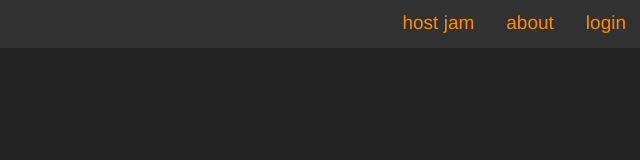
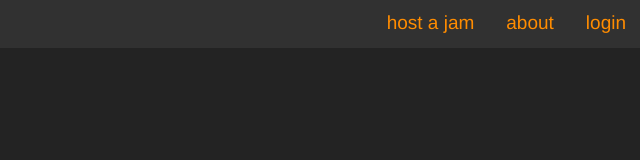
Before and after one commit to YaMaisiukDranko/letsMakeAGame, a plain HTML site: page index.html in a window 1280 px wide. Shown: the full height of the page, 640-1280 px from the left. Drawn offline with Linux system fonts and the light colour scheme.

Commit message:
Host a jam text

```diff
--- a/index.html
+++ b/index.html
@@ -10,7 +10,7 @@
     <a class="home" href="#home">let's make a game</a>
     <a class="right" href="login.html">login</a>
     <a class="right" href="#about">about</a>
-    <a class="right" href="#hostajam">host jam</a>
+    <a class="right" href="#hostajam">host a jam</a>
   </nav>
 
 
```
